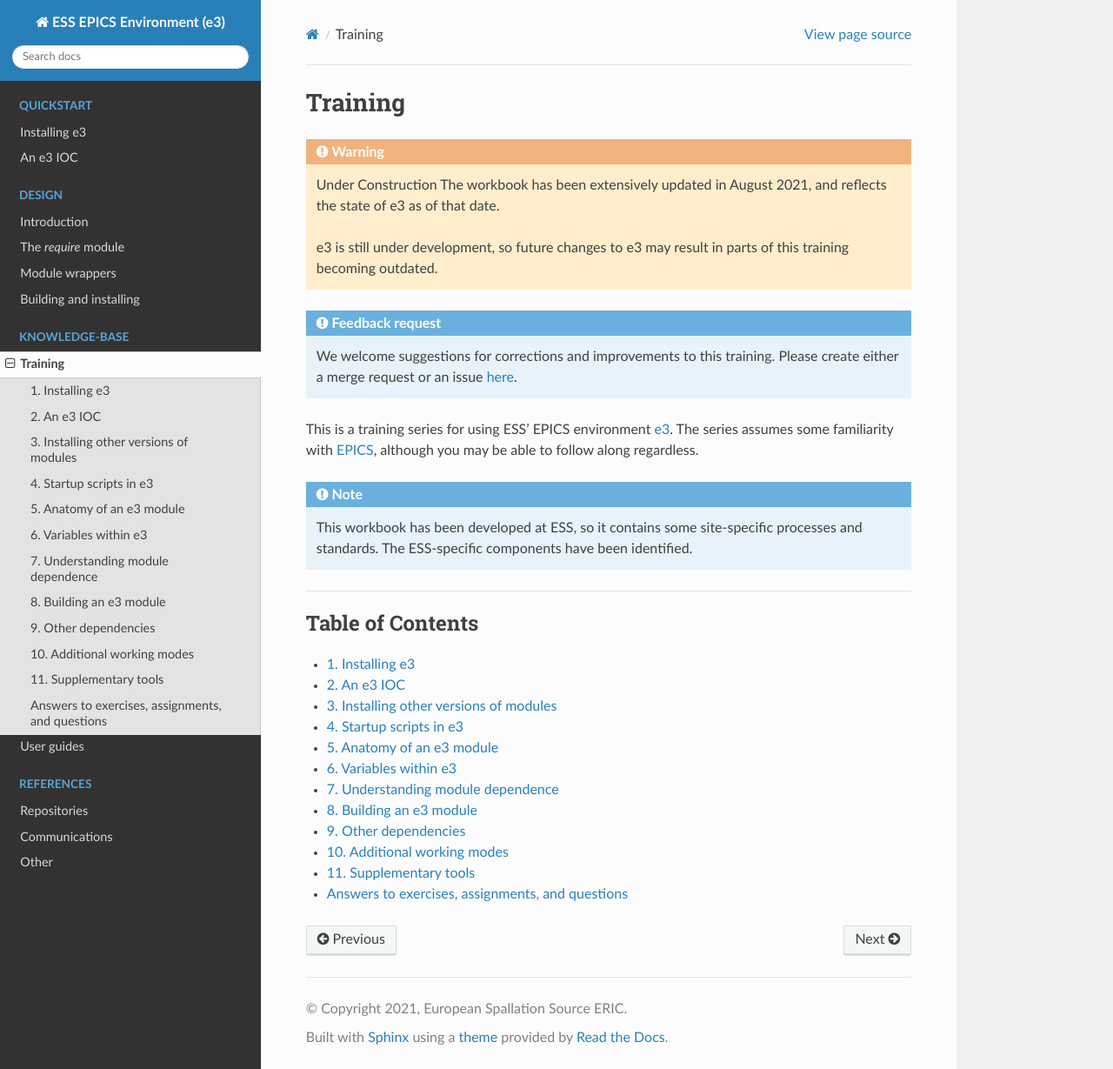
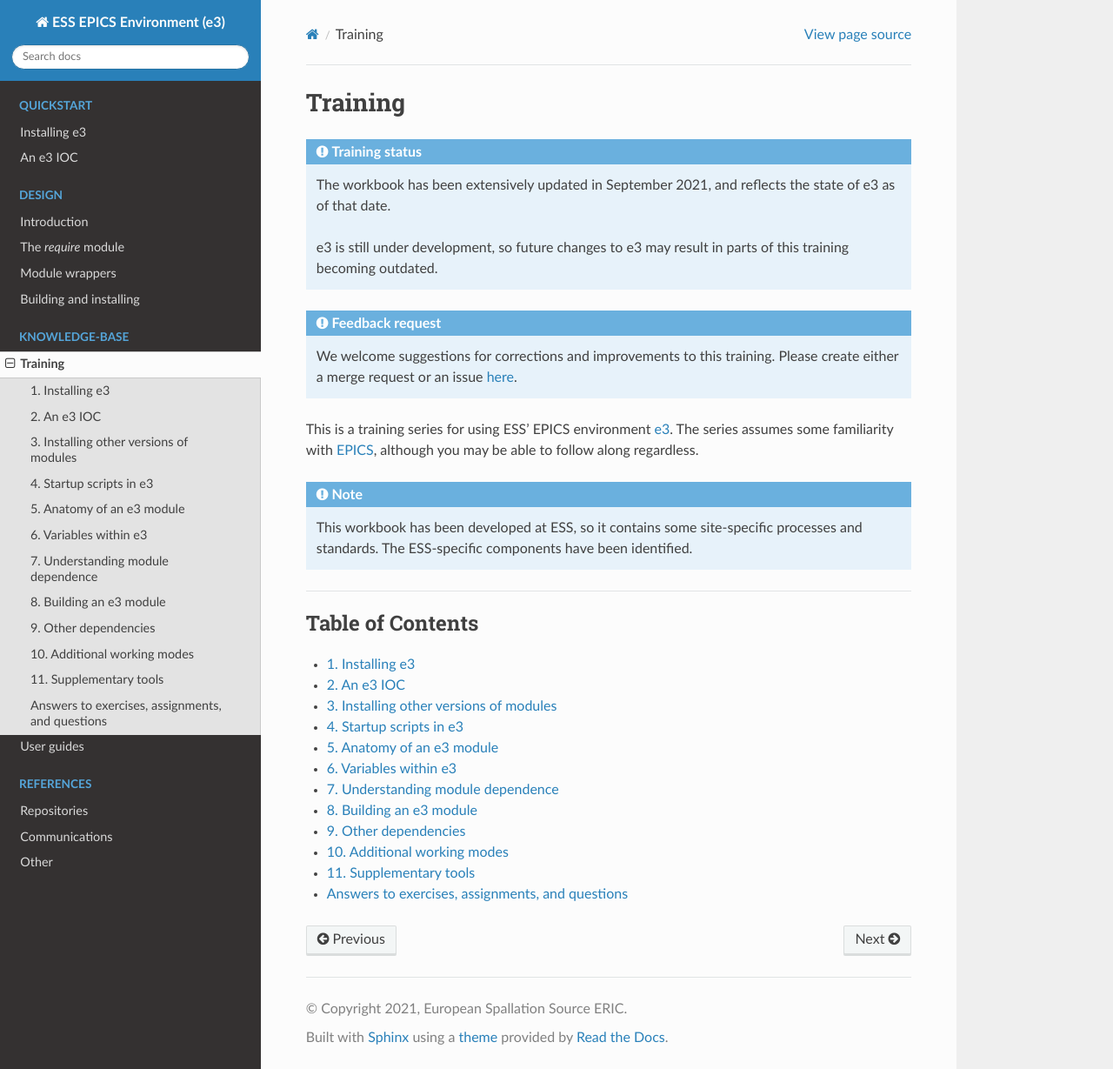
Before and after one commit to ttkorhonen/e3pages, a Sphinx documentation site: the page built from docs/kb/training/index.md, in a window 1280 px wide and 1229 px high. Shown: the whole window at 87% size. Built offline with Sphinx 7.4.7 and the Read the Docs theme 2.0.0, drawn with Linux system fonts in a browser that asks for light colours.

Commit message:
Update training index page to indicate that it is no longer under construction

```diff
--- a/docs/kb/training/index.md
+++ b/docs/kb/training/index.md
@@ -2,8 +2,8 @@
 
 # Training
 
-:::{warning} Under Construction
-The workbook has been extensively updated in August 2021, and reflects the
+:::{admonition} Training status
+The workbook has been extensively updated in September 2021, and reflects the
 state of e3 as of that date.
 
 e3 is still under development, so future changes to e3 may result in parts of
```
